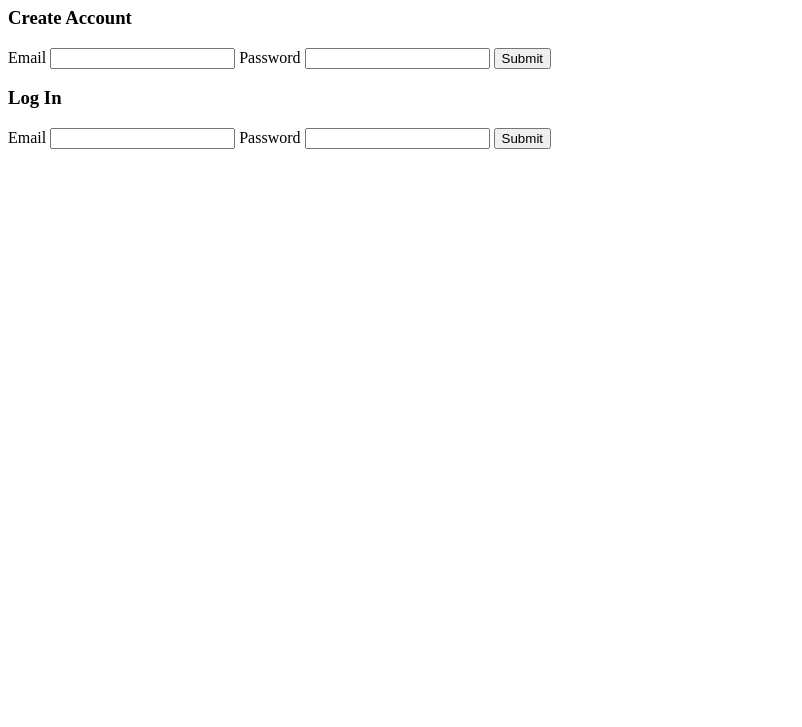
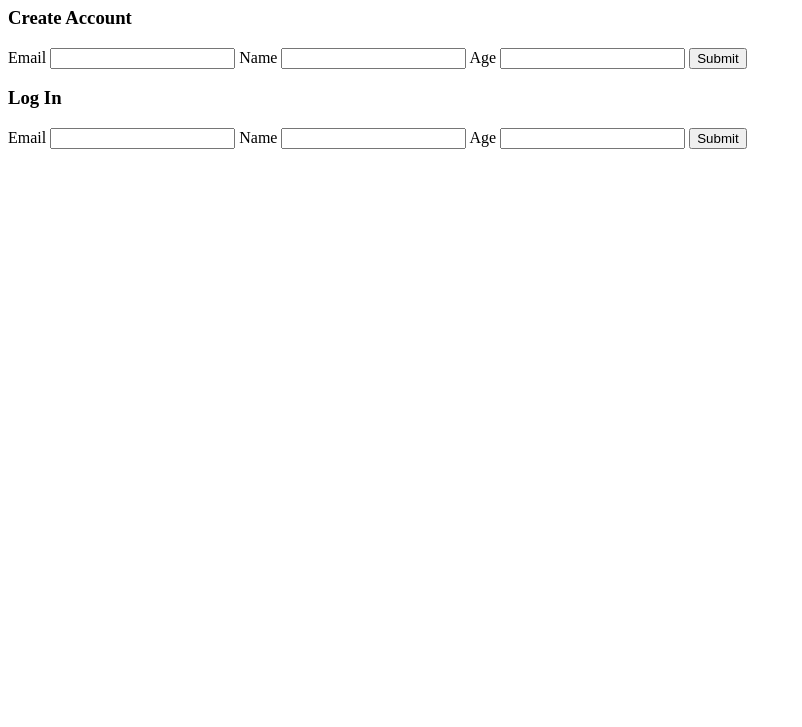
Before and after one commit to gildonkirk/signIn, a website: page app/public/index.html in a window 1280 px wide. Shown: the part 73-800 px from the top of the page, without its empty margins (0-802 px from the left). Drawn offline with nearby package versions, Linux system fonts and the light colour scheme.

```diff
--- a/app/public/index.html
+++ b/app/public/index.html
@@ -10,21 +10,28 @@
     <h3>Create Account</h3>
     <form class="" action="index.html" method="post">
       <label for="email">Email</label>
-      <input type="text" name="email">
-      <label for="password">Password</label>
-      <input type="text" name="password">
-      <button type="button" name="button">Submit</button>
+      <input type="text" name="email" class="newUserEmail">
+      <label for="name">Name</label>
+      <input type="text" name="name" class="newUserName">
+      <label for="age">Age</label>
+      <input type="text" name="age" class="newUserAge">
+      <button type="button" name="button" class="newUserSubmit">Submit</button>
     </form>
     <h3>Log In</h3>
     <form class="" action="index.html" method="post">
       <label for="email">Email</label>
       <input type="text" name="email">
-      <label for="password">Password</label>
-      <input type="text" name="password">
-      <button type="button" name="button">Submit</button>
+      <label for="name">Name</label>
+      <input type="text" name="name">
+      <label for="age">Age</label>
+      <input type="text" name="age">
+      <button type="button" name="button" class="loginSubmit">Submit</button>
     </form>
   </body>
+  <script
+  src="https://code.jquery.com/jquery-3.3.1.min.js"
+  integrity="sha256-FgpCb/KJQlLNfOu91ta32o/NMZxltwRo8QtmkMRdAu8="
+  crossorigin="anonymous"></script>
   <script type="text/javascript" src="/js/app.js">
-
   </script>
 </html>
```
Also changed, not shown: app/public/js/app.js (+13 -0 lines), app/routes/api-routes.js (+11 -29 lines).
